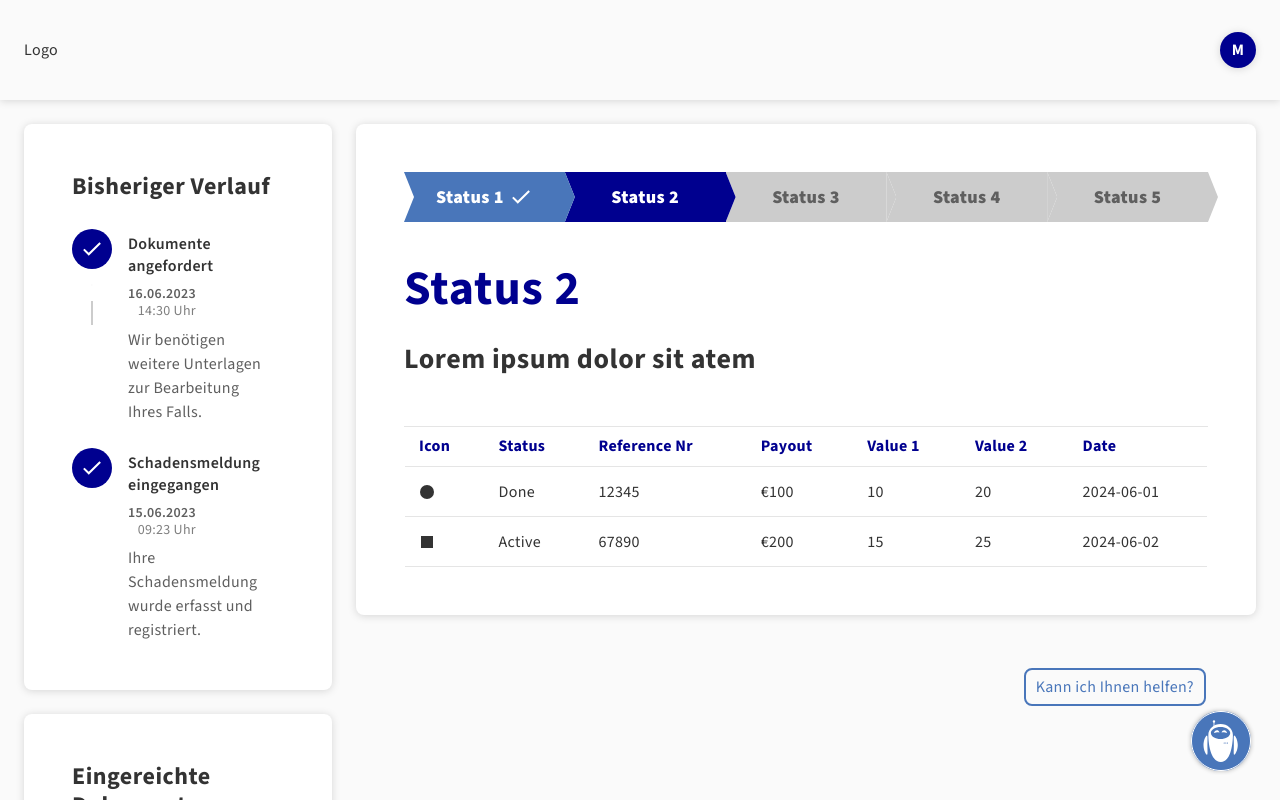
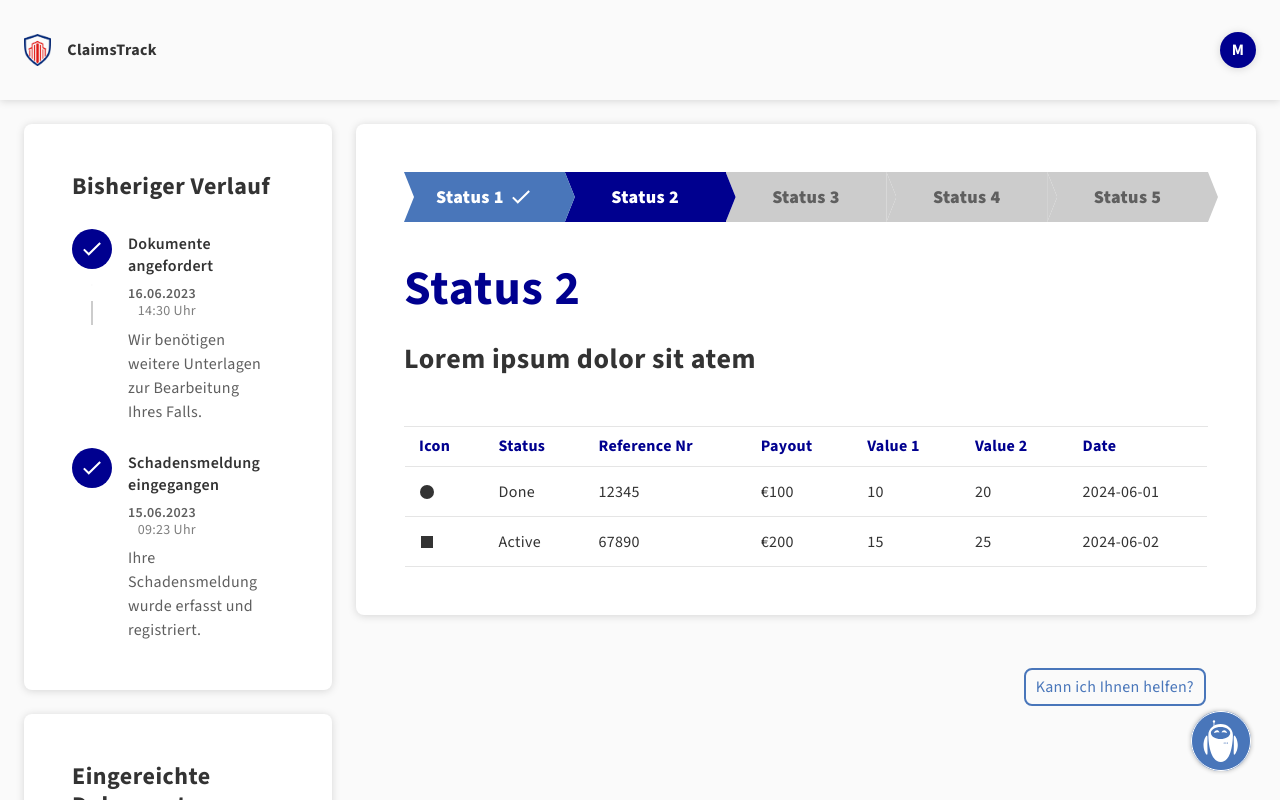
Before and after one commit to domenik-hofer/hackathon-2025, a React (Vite) app: page / in a window 1280 px wide. Both pictures are taken after a click on the button "Check Status". Shown: the top 800 px of the page. Built offline with nearby package versions, Linux system fonts and the light colour scheme.

Commit message:
Ilias: icon change

```diff
--- a/src/App.tsx
+++ b/src/App.tsx
@@ -9,8 +9,7 @@ import LoginPage from './pages/login/LoginPage';
 import { combineClasses } from './utils/ClassNameUtil';
 import { Timeline, TimelineItem } from './components/timeline/Timeline';
 import { Button } from './components/button/Button';
-
-
+import claimstrackPng from './assets/icons/claimstrack.png';
 
 // Timeline data für "Bisheriger Verlauf"
 const timelineItems: TimelineItem[] = [
@@ -78,9 +77,13 @@ export function App() {
                 {activePage !== 0 && (
                     <div className={c('navBar')}>
                         <div className={c('logo')} onClick={() => setActivePage(0)}>
-                            Logo
+                            <img src={claimstrackPng} alt='Claimstrack Logo' width={32} height={32} />{' '} <b>ClaimsTrack</b>
                         </div>
-                        <div className={c('profile')} ref={profileRef} onClick={() => setShowStammdaten(!showStammdaten)}>
+                        <div
+                            className={c('profile')}
+                            ref={profileRef}
+                            onClick={() => setShowStammdaten(!showStammdaten)}
+                        >
                             M
                         </div>
                     </div>
@@ -100,7 +103,7 @@ export function App() {
                 kontakt='mail@maxmustermann.de'
             />
             <Button
-                title="Schadenfall Verauf"
+                title='Schadenfall Verauf'
                 data-bs-toggle='offcanvas'
                 data-bs-target='#offcanvasWithBothOptions'
                 aria-controls='offcanvasWithBothOptions'
@@ -129,7 +132,7 @@ export function App() {
                 <StammdatenCard
                     className={c('stammdaten', showStammdaten && 'visible')}
                     name='Max Mustermann'
-                    schadensbeschreibung = 'Leckage in der Küche, verursacht durch defektes Rohr.'
+                    schadensbeschreibung='Leckage in der Küche, verursacht durch defektes Rohr.'
                     fallnummer='2023-1234567'
                     schadensart='Wasserschaden'
                     schadenstag='10.06.2023'
@@ -138,9 +141,7 @@ export function App() {
             </div>
 
             {/** click-outside: close Stammdaten when user clicks outside of it (and not on the profile button) */}
-            {
-                /* hook implemented with useEffect */
-            }
+            {/* hook implemented with useEffect */}
         </div>
     );
 }
```
Also changed, not shown: src/assets/icons/claimstrack.png (added). Lines whose indentation alone changed are shown as unchanged.
